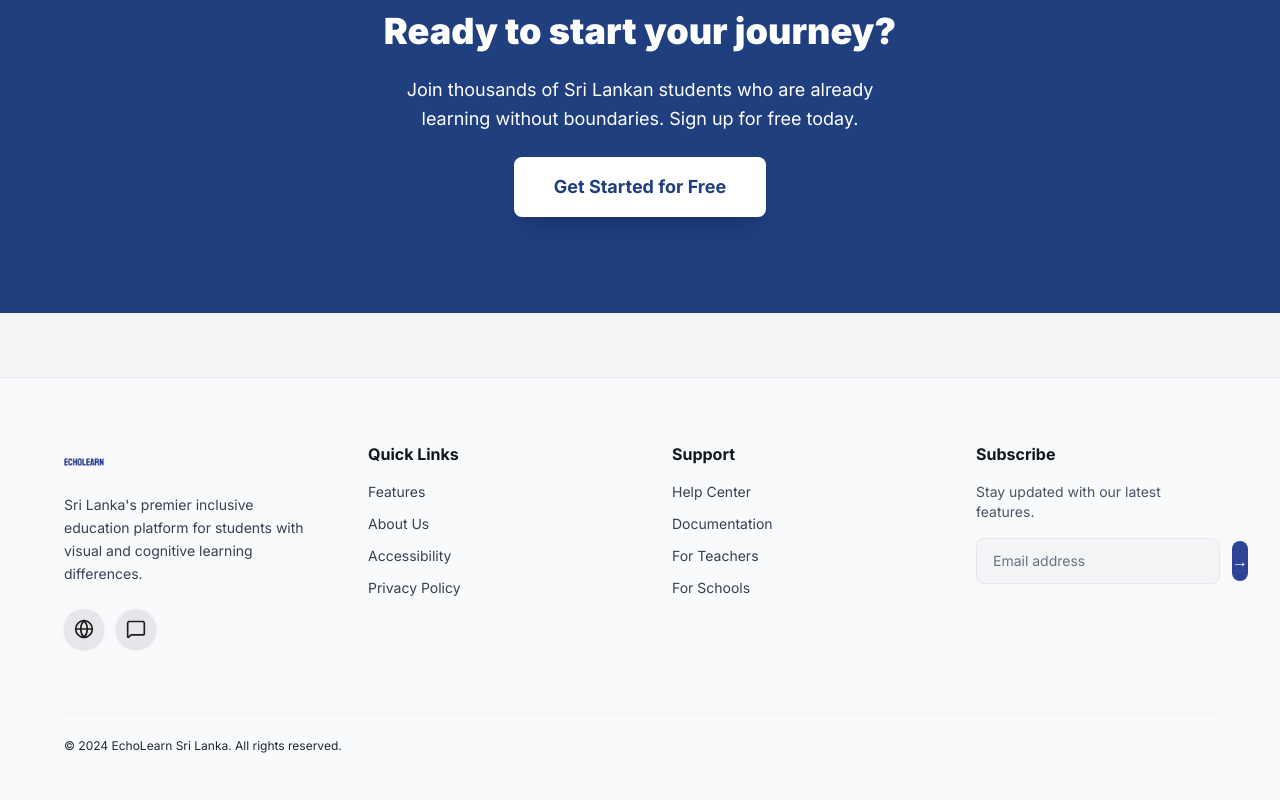
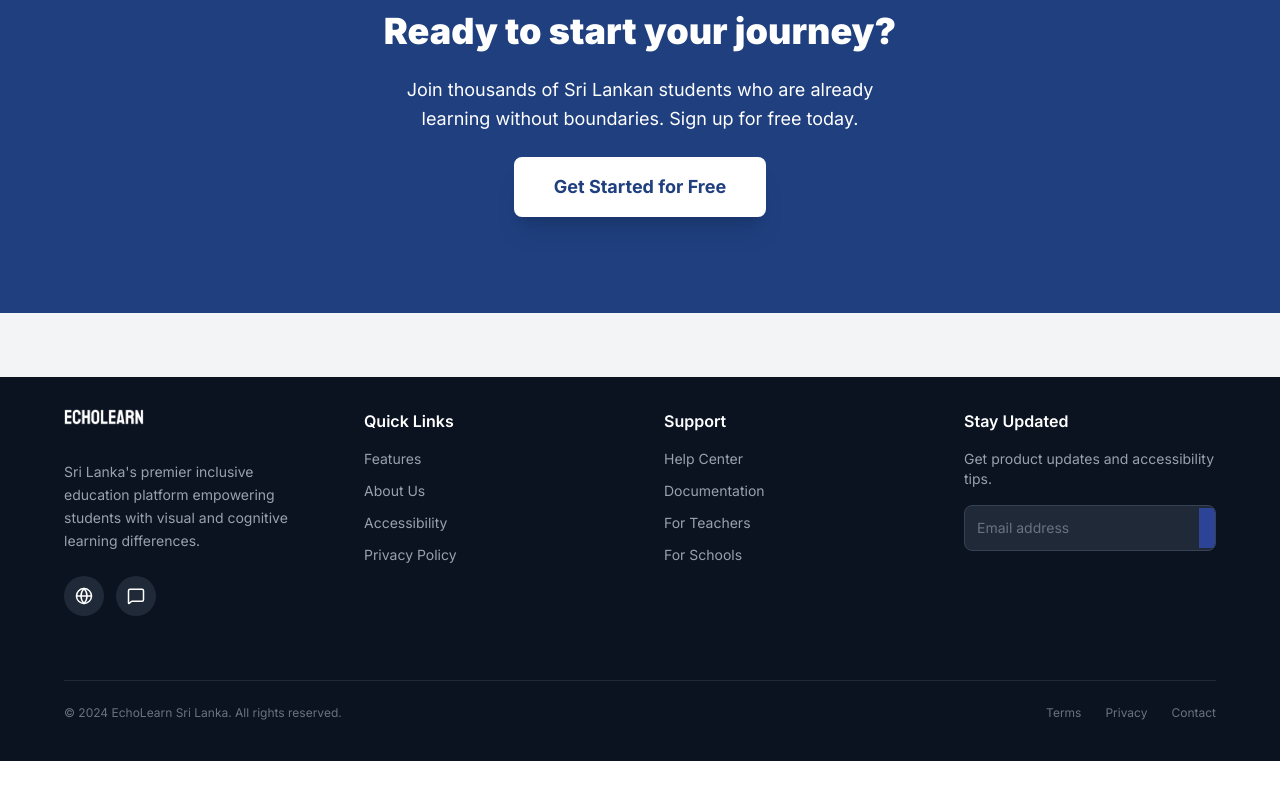
Before and after one commit to VihangaDewindi/EchoLearn, a Next.js app in the folder frontend/: page / in a window 1280 px wide. Shown: the part 2213-3013 px from the top of the page. After the commit the page ends 2974 px from the top, so only its background shows below. Built offline with nearby package versions, Linux system fonts and the light colour scheme.

Commit message:
Updated Landing Footer

```diff
--- a/frontend/components/LandingFooter.tsx
+++ b/frontend/components/LandingFooter.tsx
@@ -1,73 +1,97 @@
 import React from 'react';
 import Link from 'next/link';
-import { Globe, MessageSquare } from 'lucide-react';
+import { Globe, MessageSquare, Send } from 'lucide-react';
 
 export default function LandingFooter() {
   return (
-    <footer className="bg-gray-50 border-t border-gray-200 text-[#0f1720] py-16 px-6">
-      <div className="max-w-6xl mx-auto grid md:grid-cols-4 gap-16 mb-12 items-start">
+    <footer className="bg-[#0B1220] text-white pt-8 pb-10 px-6">
 
-        <div className="col-span-1">
-          <div className="flex items-center gap-3 mb-3">
-            <img src="/logo.png" alt="EchoLearn" className="h-10 w-auto" />
+      <div className="max-w-6xl mx-auto grid md:grid-cols-4 gap-12">
+
+        {/* LEFT - BRAND */}
+        <div>
+          {/* 🔥 BIGGER LOGO */}
+          <div className="flex items-center gap-3 mb-1 -mt-8">
+            <img
+              src="/logo.png"
+              alt="EchoLearn"
+              className="h-20 w-auto brightness-0 invert"
+            />
           </div>
-          <p className="text-gray-700 text-sm leading-relaxed max-w-xs">
-            Sri Lanka's premier inclusive education platform for students with visual and cognitive learning differences.
+
+          <p className="text-gray-400 text-sm leading-relaxed">
+            Sri Lanka's premier inclusive education platform empowering students
+            with visual and cognitive learning differences.
           </p>
 
+          {/* Social Icons */}
           <div className="flex gap-3 mt-6">
-            <button aria-label="Visit site" className="w-10 h-10 rounded-full bg-gray-200 flex items-center justify-center shadow-sm hover:bg-gray-200">
-              <Globe className="w-5 h-5 text-[#1E1E1E]" />
+            <button className="w-10 h-10 rounded-full bg-[#1F2937] flex items-center justify-center hover:bg-[#2D4496] transition cursor-pointer">
+              <Globe size={18} />
             </button>
-            <button aria-label="Messages" className="w-10 h-10 rounded-full bg-gray-200 flex items-center justify-center shadow-sm hover:bg-gray-200">
-              <MessageSquare className="w-5 h-5 text-[#1E1E1E]" />
+
+            <button className="w-10 h-10 rounded-full bg-[#1F2937] flex items-center justify-center hover:bg-[#2D4496] transition cursor-pointer">
+              <MessageSquare size={18} />
             </button>
           </div>
         </div>
 
-        {/* Quick Links */}
+        {/* QUICK LINKS */}
         <div>
-          <h4 className="font-bold mb-4">Quick Links</h4>
-          <ul className="space-y-3 text-gray-700 text-sm">
-            <li><Link href="/features" className="hover:text-[#2D4496] transition-colors">Features</Link></li>
-            <li><Link href="/about" className="hover:text-[#2D4496] transition-colors">About Us</Link></li>
-            <li><Link href="/accessibility" className="hover:text-[#2D4496] transition-colors">Accessibility</Link></li>
-            <li><a href="#" className="hover:text-[#2D4496] transition-colors">Privacy Policy</a></li>
+          <h4 className="font-semibold mb-4 text-white">Quick Links</h4>
+          <ul className="space-y-3 text-gray-400 text-sm">
+            <li><Link href="/features" className="hover:text-white transition">Features</Link></li>
+            <li><Link href="/about" className="hover:text-white transition">About Us</Link></li>
+            <li><Link href="/accessibility" className="hover:text-white transition">Accessibility</Link></li>
+            <li><Link href="/privacy" className="hover:text-white transition">Privacy Policy</Link></li>
           </ul>
         </div>
 
-        {/* Support */}
+        {/* SUPPORT */}
         <div>
-          <h4 className="font-bold mb-4">Support</h4>
-          <ul className="space-y-3 text-gray-700 text-sm">
-            <li><a href="#" className="hover:text-[#2D4496] transition-colors">Help Center</a></li>
-            <li><a href="#" className="hover:text-[#2D4496] transition-colors">Documentation</a></li>
-            <li><a href="#" className="hover:text-[#2D4496] transition-colors">For Teachers</a></li>
-            <li><a href="#" className="hover:text-[#2D4496] transition-colors">For Schools</a></li>
+          <h4 className="font-semibold mb-4 text-white">Support</h4>
+          <ul className="space-y-3 text-gray-400 text-sm">
+            <li><a href="#" className="hover:text-white transition">Help Center</a></li>
+            <li><a href="#" className="hover:text-white transition">Documentation</a></li>
+            <li><a href="#" className="hover:text-white transition">For Teachers</a></li>
+            <li><a href="#" className="hover:text-white transition">For Schools</a></li>
           </ul>
         </div>
 
-        {/* Subscribe (right) */}
+        {/* SUBSCRIBE */}
         <div>
-          <h4 className="font-bold mb-4">Subscribe</h4>
-          <p className="text-gray-600 text-sm mb-4">Stay updated with our latest features.</p>
-          <div className="flex items-center gap-3">
+          <h4 className="font-semibold mb-4 text-white">Stay Updated</h4>
+          <p className="text-gray-400 text-sm mb-4">
+            Get product updates and accessibility tips.
+          </p>
+
+          <div className="flex items-center bg-[#1F2937] rounded-lg overflow-hidden border border-gray-700 focus-within:ring-2 focus-within:ring-[#2D4496]/40">
             <input
               type="email"
               placeholder="Email address"
-              className="flex-1 px-4 py-3 rounded-lg bg-gray-100 border border-gray-200 text-sm placeholder-gray-500 focus:outline-none"
+              className="flex-1 px-3 py-3 bg-transparent text-sm text-white placeholder-gray-500 outline-none"
             />
-            <button className="w-10 h-10 rounded-lg bg-[#2D4496] text-white flex items-center justify-center hover:bg-[#1E2B5A] transition-colors">
-              →
+
+            <button className="px-4 py-3 bg-[#2D4496] hover:bg-[#1E2B5A] transition cursor-pointer">
+              <Send size={16} />
             </button>
           </div>
         </div>
       </div>
 
-      <div className="max-w-6xl mx-auto mt-16 border-t border-gray-100 pt-6 flex flex-col md:flex-row items-center justify-between gap-4">
-        <p className="text-gray-800 text-xs text-center">
+      {/* BOTTOM BAR */}
+      <div className="max-w-6xl mx-auto mt-16 pt-6 border-t border-gray-800 flex flex-col md:flex-row items-center justify-between gap-4">
+
+        <p className="text-gray-500 text-xs">
           © 2024 EchoLearn Sri Lanka. All rights reserved.
         </p>
+
+        <div className="flex gap-6 text-xs text-gray-500">
+          <Link href="/terms" className="hover:text-white transition">Terms</Link>
+          <Link href="/privacy" className="hover:text-white transition">Privacy</Link>
+          <Link href="/contact" className="hover:text-white transition">Contact</Link>
+        </div>
+
       </div>
     </footer>
   );
```
